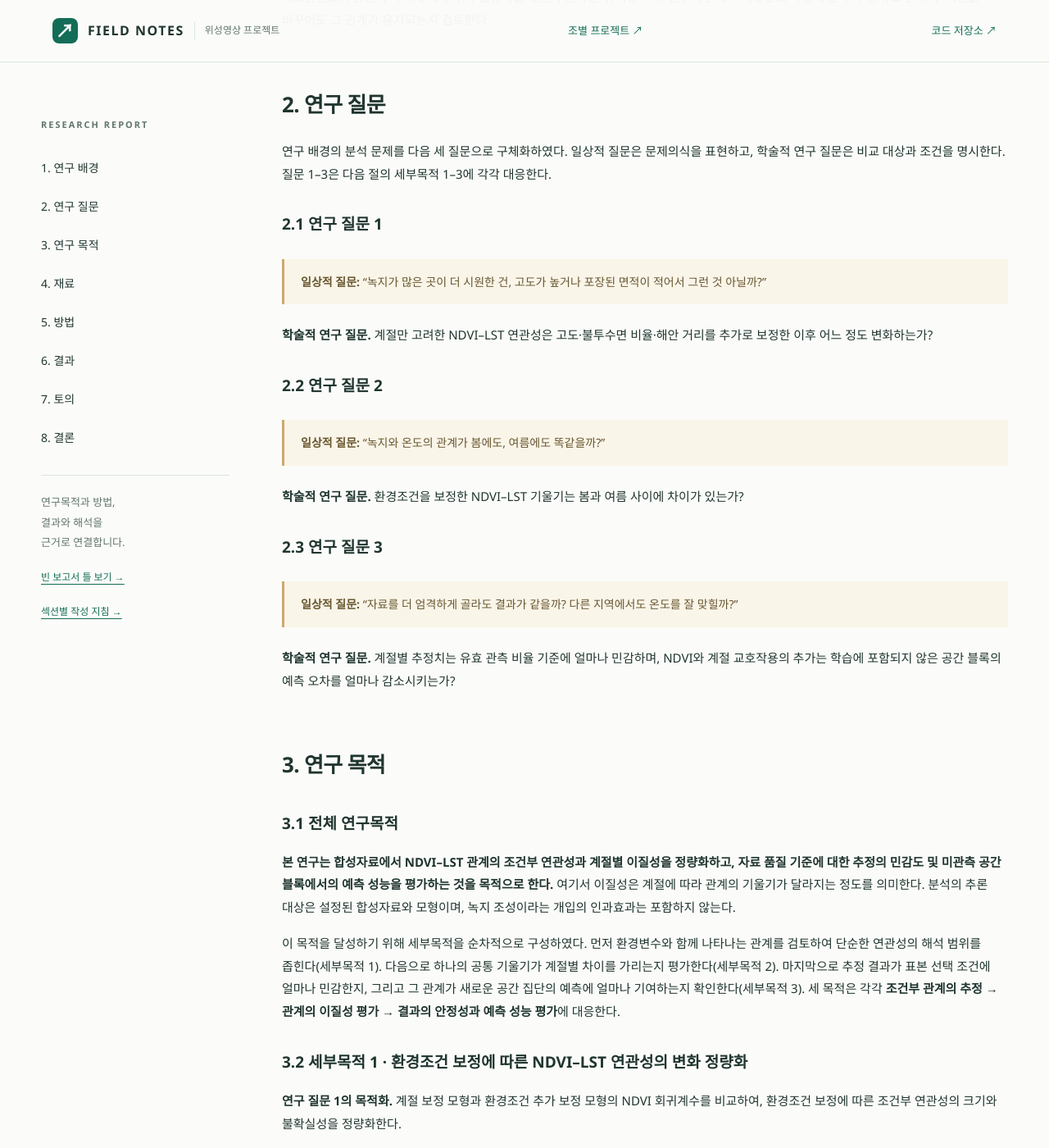
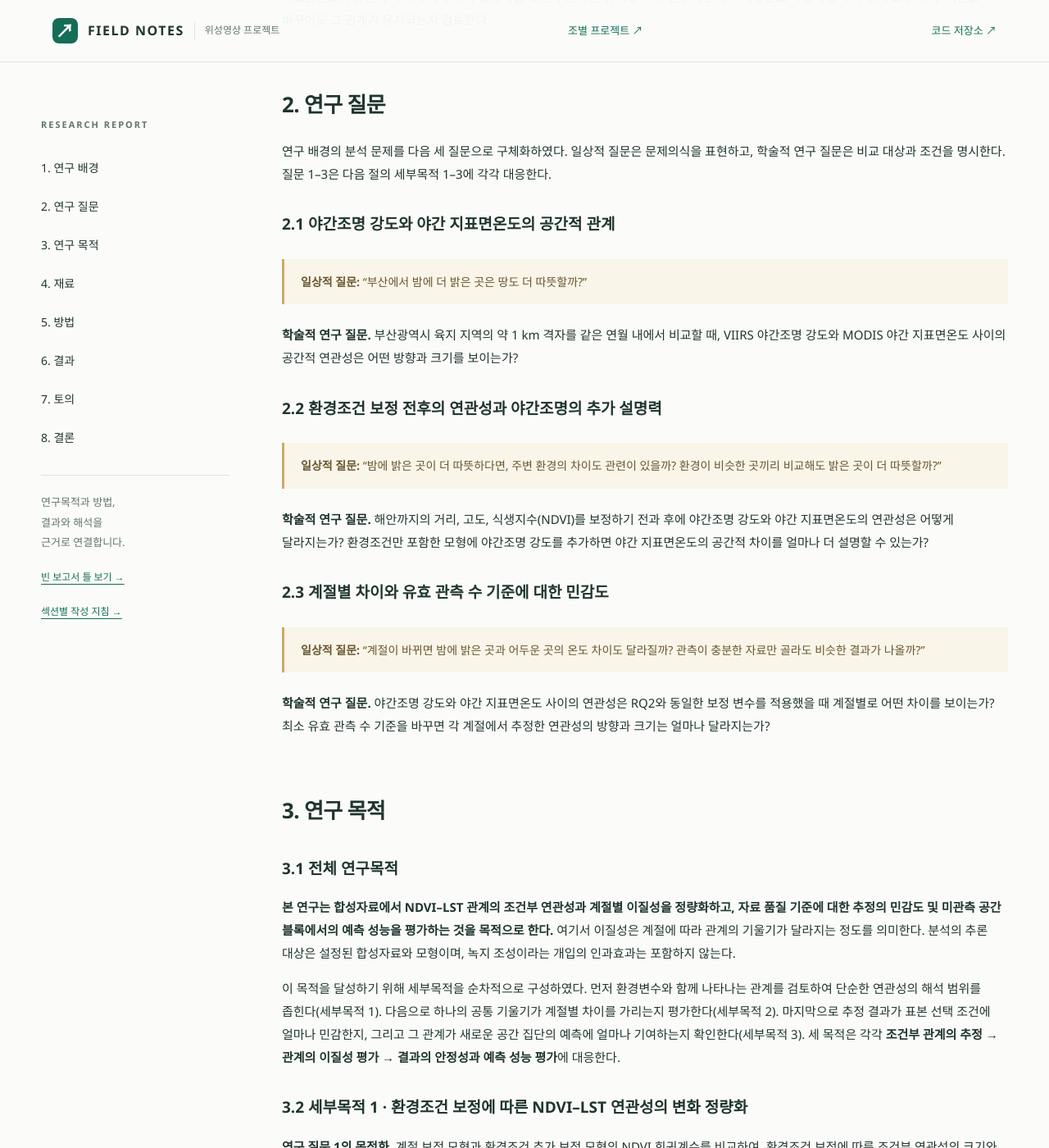
Before and after one commit to sungjun0107/-class2026_02_surveying_team2, a Jekyll site: the page built from docs/index.md, in a window 1280 px wide and 1400 px high, scrolled down 2566 px. Shown: the whole window at 82% size. Built offline with Jekyll 4.4.1, drawn with Linux system fonts in a browser that asks for light colours.

Commit message:
Revise research questions and clarify content

```diff
--- a/docs/index.md
+++ b/docs/index.md
@@ -41,23 +41,22 @@ badge: "측량학 2조 프로젝트"
 
 연구 배경의 분석 문제를 다음 세 질문으로 구체화하였다. 일상적 질문은 문제의식을 표현하고, 학술적 연구 질문은 비교 대상과 조건을 명시한다. 질문 1–3은 다음 절의 세부목적 1–3에 각각 대응한다.
 
-### 2.1 연구 질문 1
+### 2.1 야간조명 강도와 야간 지표면온도의 공간적 관계
 
-> **일상적 질문:** “녹지가 많은 곳이 더 시원한 건, 고도가 높거나 포장된 면적이 적어서 그런 것 아닐까?”
+> **일상적 질문:** “부산에서 밤에 더 밝은 곳은 땅도 더 따뜻할까?”
 
-**학술적 연구 질문.** 계절만 고려한 NDVI–LST 연관성은 고도·불투수면 비율·해안 거리를 추가로 보정한 이후 어느 정도 변화하는가?
+**학술적 연구 질문.** 부산광역시 육지 지역의 약 1 km 격자를 같은 연월 내에서 비교할 때, VIIRS 야간조명 강도와 MODIS 야간 지표면온도 사이의 공간적 연관성은 어떤 방향과 크기를 보이는가?
+### 2.2 환경조건 보정 전후의 연관성과 야간조명의 추가 설명력
 
-### 2.2 연구 질문 2
+> **일상적 질문:** “밤에 밝은 곳이 더 따뜻하다면, 주변 환경의 차이도 관련이 있을까? 환경이 비슷한 곳끼리 비교해도 밝은 곳이 더 따뜻할까?”
 
-> **일상적 질문:** “녹지와 온도의 관계가 봄에도, 여름에도 똑같을까?”
+**학술적 연구 질문.** 해안까지의 거리, 고도, 식생지수(NDVI)를 보정하기 전과 후에 야간조명 강도와 야간 지표면온도의 연관성은 어떻게 달라지는가? 환경조건만 포함한 모형에 야간조명 강도를 추가하면 야간 지표면온도의 공간적 차이를 얼마나 더 설명할 수 있는가?
 
-**학술적 연구 질문.** 환경조건을 보정한 NDVI–LST 기울기는 봄과 여름 사이에 차이가 있는가?
+### 2.3 계절별 차이와 유효 관측 수 기준에 대한 민감도
 
-### 2.3 연구 질문 3
+> **일상적 질문:** “계절이 바뀌면 밤에 밝은 곳과 어두운 곳의 온도 차이도 달라질까? 관측이 충분한 자료만 골라도 비슷한 결과가 나올까?”
 
-> **일상적 질문:** “자료를 더 엄격하게 골라도 결과가 같을까? 다른 지역에서도 온도를 잘 맞힐까?”
-
-**학술적 연구 질문.** 계절별 추정치는 유효 관측 비율 기준에 얼마나 민감하며, NDVI와 계절 교호작용의 추가는 학습에 포함되지 않은 공간 블록의 예측 오차를 얼마나 감소시키는가?
+**학술적 연구 질문.** 야간조명 강도와 야간 지표면온도 사이의 연관성은 RQ2와 동일한 보정 변수를 적용했을 때 계절별로 어떤 차이를 보이는가? 최소 유효 관측 수 기준을 바꾸면 각 계절에서 추정한 연관성의 방향과 크기는 얼마나 달라지는가?
 
 ## 3. 연구 목적 {#objectives}
 
```
